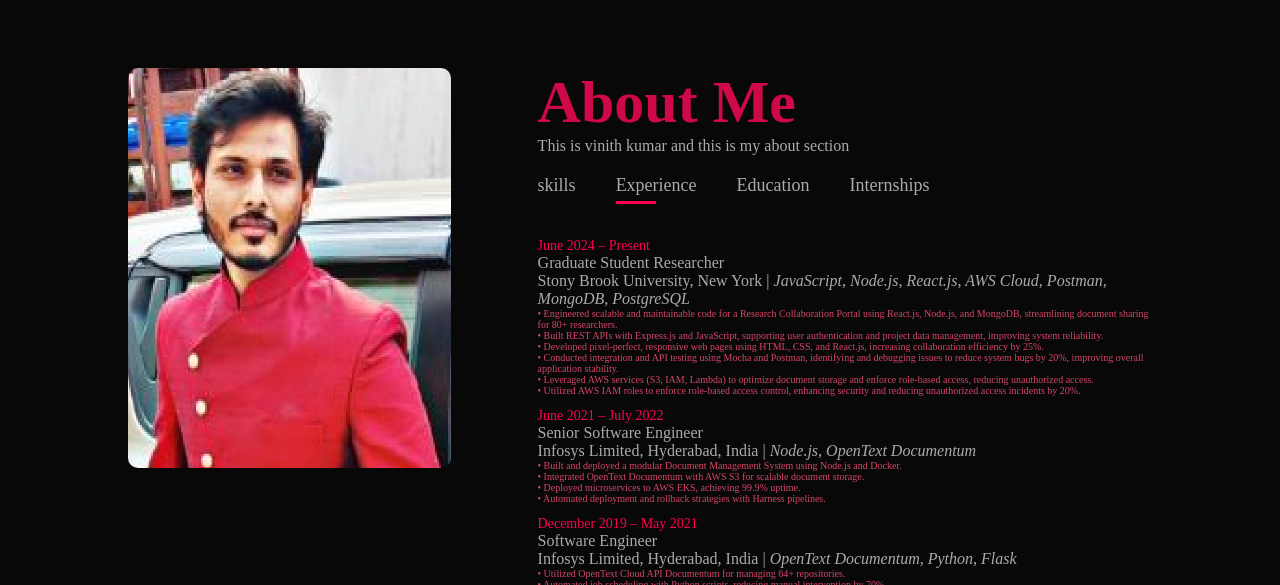
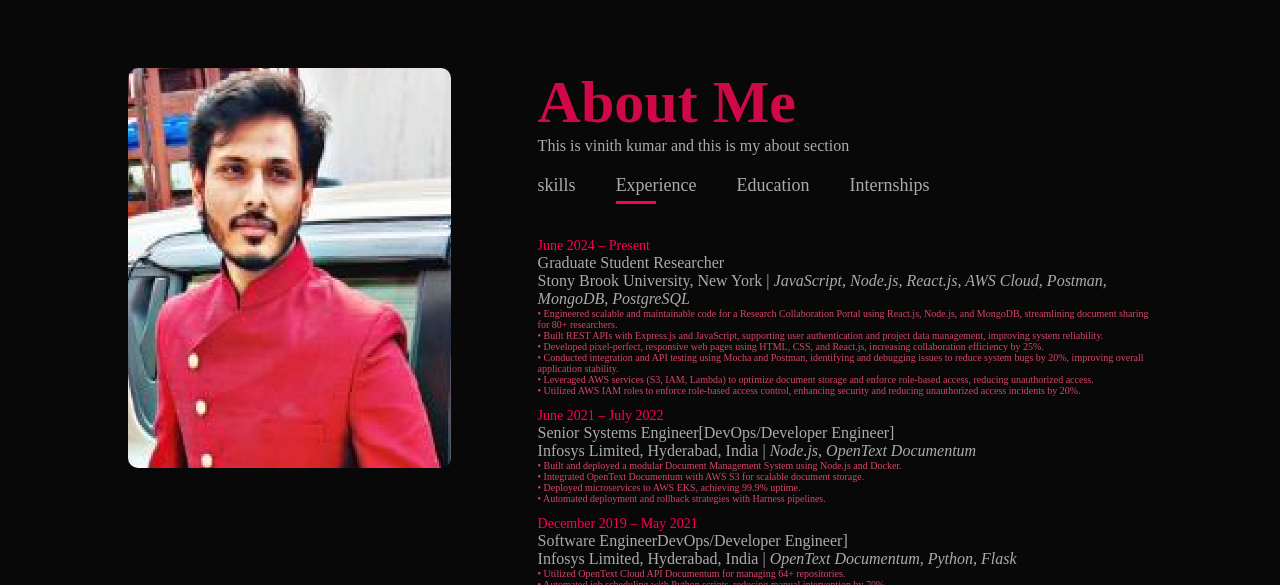
Before and after one commit to Vinith1397/port-folio, a plain HTML site: page index.html in a window 1280 px wide. Both pictures are taken after a click on the element "Experience". Shown: the part 822-1407 px from the top of the page. Drawn offline with Linux system fonts and the light colour scheme.

Commit message:
Update index.html

```diff
--- a/index.html
+++ b/index.html
@@ -91,7 +91,7 @@
                 </li>
 
             </li>
-            <li><span>June 2021 – July 2022</span><br>Senior Software Engineer<br>Infosys Limited, Hyderabad, India | <em>Node.js, OpenText Documentum</em>
+            <li><span>June 2021 – July 2022</span><br>Senior Systems Engineer[DevOps/Developer Engineer]<br>Infosys Limited, Hyderabad, India | <em>Node.js, OpenText Documentum</em>
                 <p class="p12">
                     • Built and deployed a modular Document Management System using Node.js and Docker.<br>
                     • Integrated OpenText Documentum with AWS S3 for scalable document storage.<br>
@@ -100,7 +100,7 @@
                 </p>
             </li>
 
-            <li><span>December 2019 – May 2021</span><br>Software Engineer<br>Infosys Limited, Hyderabad, India | <em>OpenText Documentum, Python, Flask</em>
+            <li><span>December 2019 – May 2021</span><br>Software EngineerDevOps/Developer Engineer]<br>Infosys Limited, Hyderabad, India | <em>OpenText Documentum, Python, Flask</em>
                 <p class="p12">
                     • Utilized OpenText Cloud API Documentum for managing 64+ repositories.<br>
                     • Automated job scheduling with Python scripts, reducing manual intervention by 70%.<br>
```
